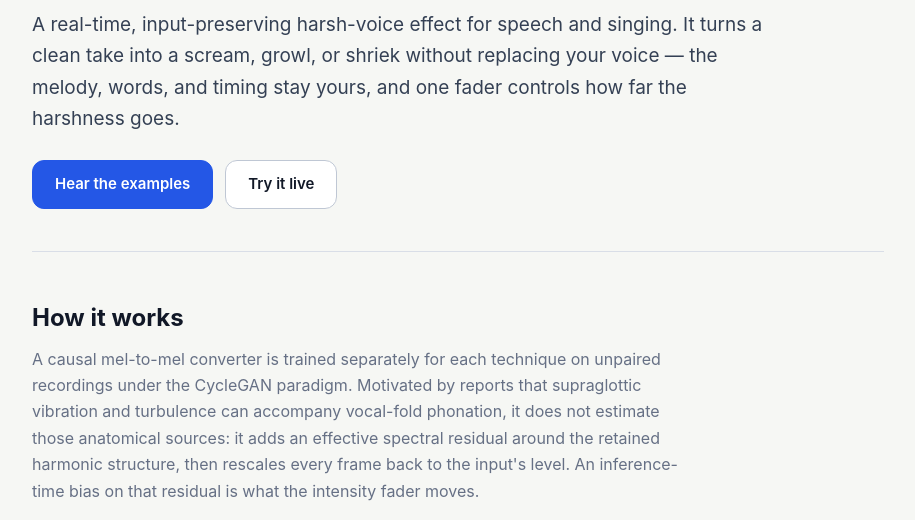
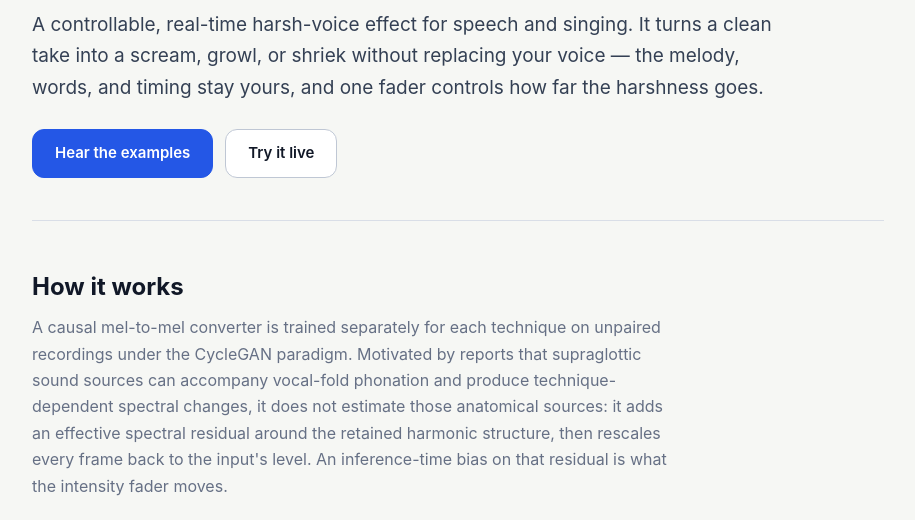
Before and after one commit to qjawls12/DISTORTER, a plain HTML site: page index.html in a window 1280 px wide. Shown: the part 218-738 px from the top of the page, without its empty margins (182-1097 px from the left). Drawn offline with Linux system fonts and the light colour scheme.

Commit message:
Bring the page's wording back in line with the paper
The title and tagline still called the effect input-preserving, which the paper
dropped when it settled on "A Controllable, Real-Time Harsh-Voice Effect for
Speech and Singing". Keeping the input as a carrier is the mechanism, and the
sentence under the tagline already says so; the headline now names what the work
demonstrates instead.

The physiological motivation is reworded to the paper's own sentence, and the
EMO and EMVD credits now describe what this site actually does: it redistributes
selected clear-voice excerpts and their conversions, which the earlier wording
denied.

The low-latency card drops its millisecond figure. The paper reports the
measured latencies; the page says what the mode is for, as the live demo's own
renderer cards already do.

```diff
--- a/index.html
+++ b/index.html
@@ -4,7 +4,7 @@
 <meta charset="utf-8">
 <meta name="viewport" content="width=device-width, initial-scale=1">
 <meta name="theme-color" content="#f6f7f4">
-<title>DISTORTER — an input-preserving harsh-voice effect</title>
+<title>DISTORTER — a controllable, real-time harsh-voice effect</title>
 <meta name="description" content="DISTORTER turns a clean sung or spoken take into a scream, growl, or shriek while keeping the input as the carrier, with a continuous intensity control and real-time streaming.">
 <link rel="stylesheet" href="style.css">
 </head>
@@ -28,7 +28,7 @@
   <div class="hero">
     <h1>DISTORTER</h1>
     <p class="lede">
-      A real-time, input-preserving harsh-voice effect for speech and singing.
+      A controllable, real-time harsh-voice effect for speech and singing.
       It turns a clean take into a scream, growl, or shriek without replacing your
       voice — the melody, words, and timing stay yours, and one fader controls how
       far the harshness goes.
@@ -46,11 +46,11 @@
     <p class="sub">
       A causal mel-to-mel converter is trained separately for each technique on
       unpaired recordings under the CycleGAN paradigm. Motivated by reports that
-      supraglottic vibration and turbulence can accompany vocal-fold phonation, it
-      does not estimate those anatomical sources: it adds an effective spectral
-      residual around the retained harmonic structure, then rescales every frame
-      back to the input's level. An inference-time bias on that residual is what
-      the intensity fader moves.
+      supraglottic sound sources can accompany vocal-fold phonation and produce
+      technique-dependent spectral changes, it does not estimate those anatomical
+      sources: it adds an effective spectral residual around the retained harmonic
+      structure, then rescales every frame back to the input's level. An
+      inference-time bias on that residual is what the intensity fader moves.
     </p>
 
     <figure>
@@ -65,7 +65,7 @@
     <div class="cards" style="margin-top:26px">
       <div class="card">
         <h3>Low latency</h3>
-        <p>A causal decoder streams while you perform, at 42.67&nbsp;ms of algorithmic latency.</p>
+        <p>A causal decoder streams while you perform, with a delay short enough to monitor yourself as you sing.</p>
       </div>
       <div class="card">
         <h3>Look-ahead</h3>
```
Also changed, not shown: credits.html (+6 -6 lines).
